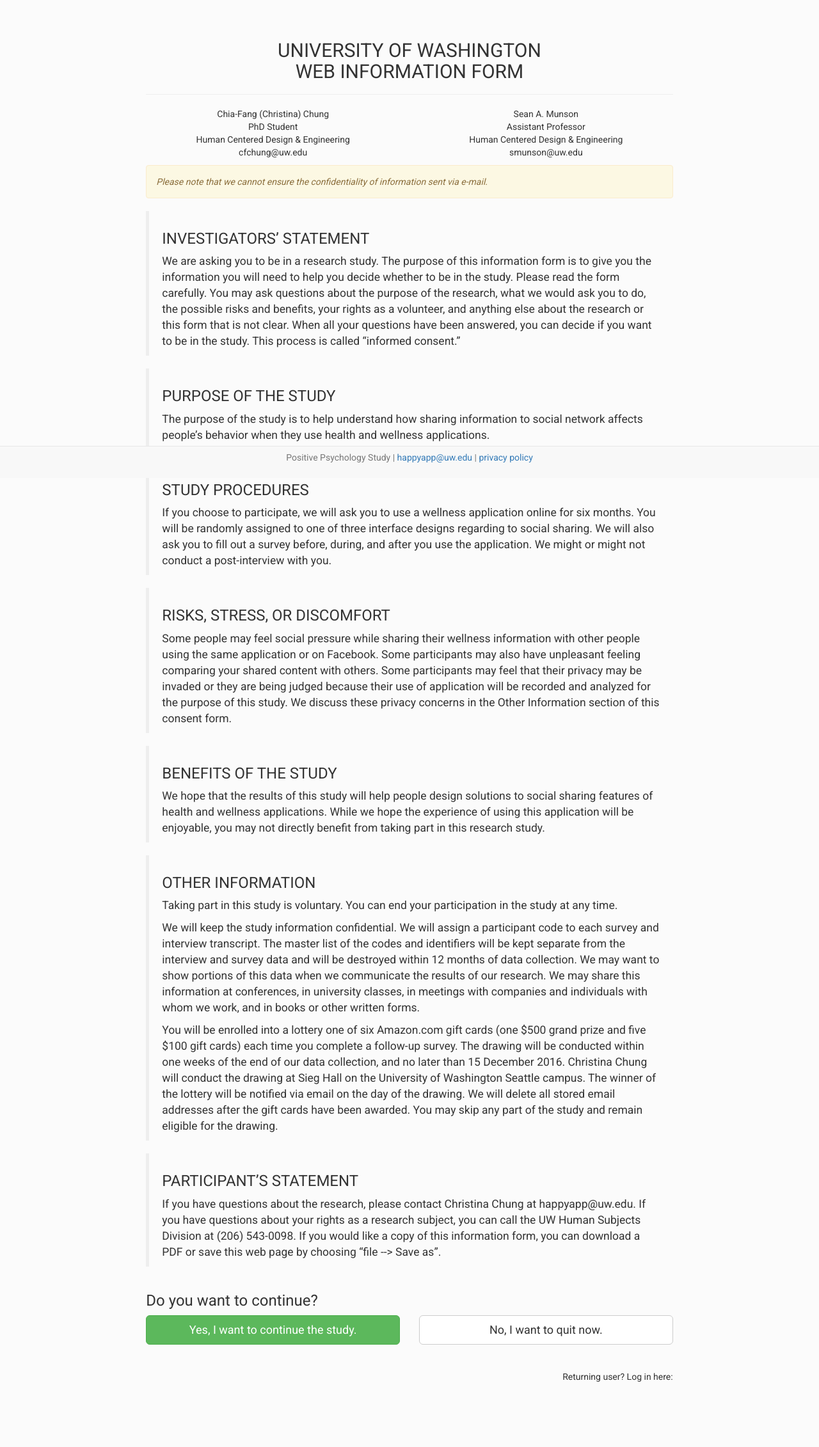
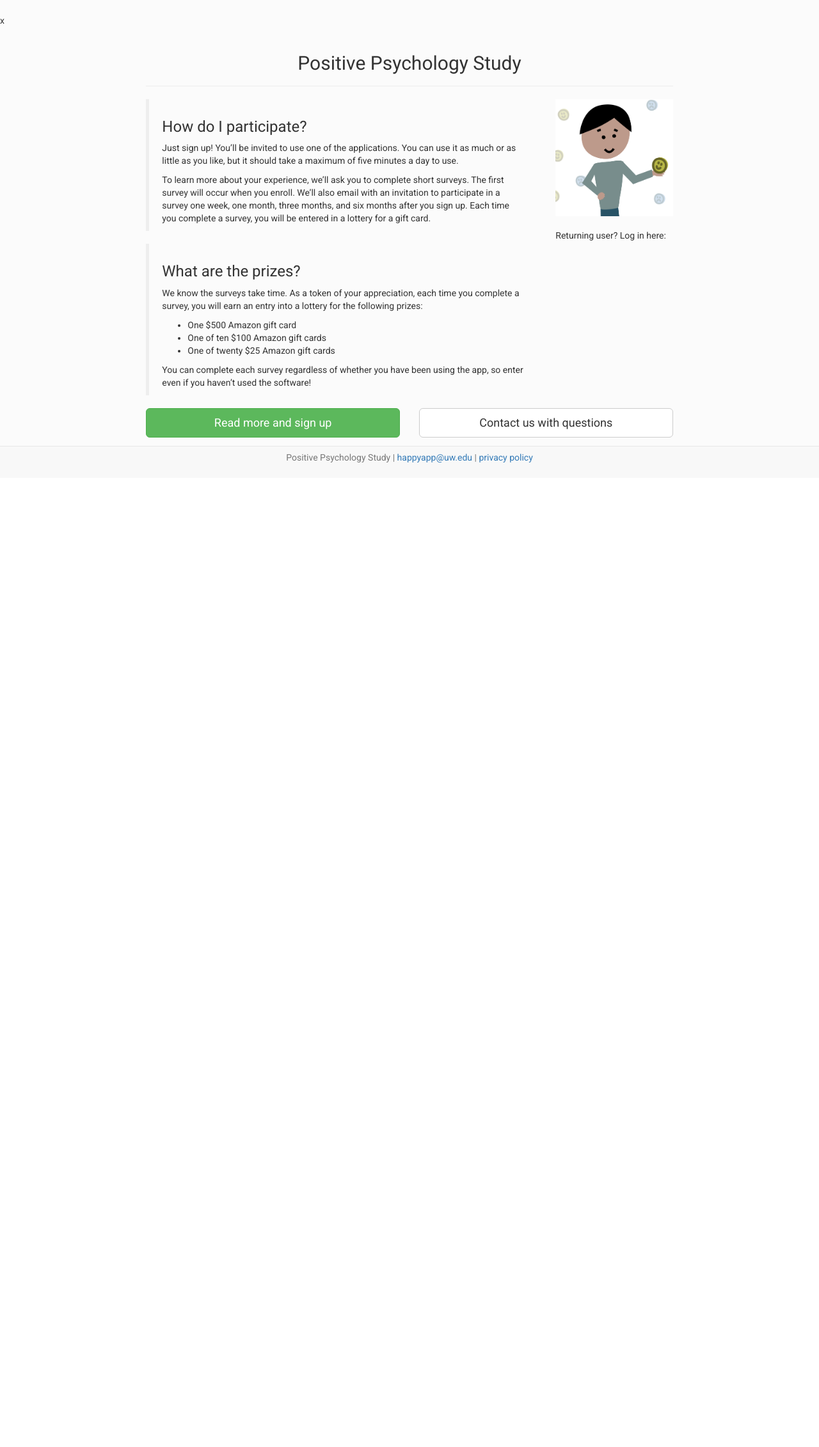
Before and after one commit to sweetflute/tgt-dev, a Python web app: template myapp/templates/intro.html in a window 1280 px wide. Shown: the part 53-2315 px from the top of the page at 64% size. After the commit the page ends 777 px from the top, so only its background shows below. Run offline with Jinja, Linux system fonts and the light colour scheme; the template is opened without the code that fills it, so the values that code supplies are empty; some libraries are stand-ins or nearby versions.

Commit message:
intro page. multiline for reason

```diff
--- a/myapp/models.py
+++ b/myapp/models.py
@@ -296,8 +296,8 @@ class Survey(db.Model):
 # model for each good thing
 # TODO: update to work with images
 class GoodThing(db.Model):
-    good_thing = db.StringProperty(required=True,  multiline=True)
-    reason = db.StringProperty(default=None)
+    good_thing = db.StringProperty(required=True, multiline=True)
+    reason = db.StringProperty(default=None, multiline=True)
     created = db.DateTimeProperty(auto_now_add=True)
     created_origin = db.DateTimeProperty(auto_now_add=True)
     user = db.ReferenceProperty(User,required=True)
--- a/myapp/templates/intro.html
+++ b/myapp/templates/intro.html
@@ -1,4 +1,4 @@
-{% extends "base.html" %}
+x{% extends "base.html" %}
 {% block head %}
 <script src='/static/js/intro.js'></script>
 {% endblock %}
@@ -10,7 +10,60 @@
 {% endblock %}
 {% block body %}
 
-<div class="container-fluid">
+<div class="container-fluid" id="short-info">
+    <div class="row">
+        <div class="col-sm-8 col-sm-offset-2">
+            <div class="row">
+                <div class="col-sm-12">
+                    <div class="page-header">
+                        <h2 class="text-center">Positive Psychology Study</h2>
+                    </div>
+                </div>
+            </div>
+            <div class="row">
+                <div class="col-sm-12">
+                    <div class="row">
+                        <div class="col-sm-9">
+                            <blockquote>
+                                <h3>How do I participate?</h3>
+                                <p>Just sign up! You’ll be invited to use one of the applications. You can use it as much or as little as you like, but it should take a maximum of five minutes a day to use. </p>
+                                <p>To learn more about your experience, we’ll ask you to complete short surveys. The first survey will occur when you enroll. We’ll also email with an invitation to participate in a survey one week, one month, three months, and six months after you sign up. Each time you complete a survey, you will be entered in a lottery for a gift card.</p>
+                            </blockquote>
+                            <blockquote>
+                                <h3>What are the prizes?</h3>
+                                <p>We know the surveys take time. As a token of your appreciation, each time you complete a survey, you will earn an entry into a lottery for the following prizes:
+                                    <ul>
+                                        <li>One $500 Amazon gift card</li>
+                                        <li>One of ten $100 Amazon gift cards</li>
+                                        <li>One of twenty $25 Amazon gift cards</li>
+                                    </ul></p>
+                                <p>You can complete each survey regardless of whether you have been using the app, so enter even if you haven’t used the software! </p>
+                            </blockquote>
+                        </div>
+                        <div class="col-sm-3">
+                            <img src="/static/slides/intro.png" style="width:100%"/>
+                            <br/>
+                            <br/>
+                            <p class="text-left">
+                                Returning user? Log in here:
+                                <fb:login-button autologoutlink="true" data-size= "large" scope="publish_actions, user_friends"></fb:login-button>
+                            </p>
+                        </div>
+                    </div>
+                </div>
+            </div>
+            <div class="row" id="enroll-form">
+                <div class="col-sm-6">
+                    <button id="read-web-btn" type="button" class="btn btn-success btn-lg btn-block">Read more and sign up</button>
+                </div>
+                <div class="col-sm-6">
+                    <a href="mailto:happyapp@uw.edu"><button type="button" class="btn btn-default btn-lg btn-block">Contact us with questions</button></a>
+                </div>
+            </div>
+        </div>
+    </div>
+</div>
+<div class="container-fluid" id="web-info" style="display:none;">
     <div class="row">
         <div class="col-sm-8 col-sm-offset-2">
             <div class="row">
--- a/myapp/templates/private_main.html
+++ b/myapp/templates/private_main.html
@@ -165,7 +165,7 @@
                                 </label>
                               </div>
                               <div class="col-md-3 col-md-offset-7 col-sm-3 col-sm-offset-7 col-xs-12">
-                                <input type="button" class="btn btn-default btn-block" id="submit_good_thing" value="Post" required="required" disabled></input>
+                                <input type="button" class="btn btn-default btn-block" id="submit_good_thing" value="Post" required="required" disabled data-toggle="tooltip" data-placement="bottom" title="This will not post to your Facebook Wall."></input>
                                 <!-- <input type="button" class="btn btn-default btn-block" id="posting" value="Posting ..."></input> -->
                               </div>
                             </div>
--- a/static/css/local_styles.css
+++ b/static/css/local_styles.css
@@ -13,6 +13,9 @@ div.post {
   display: inline-block;
 }
 
+#short-info blockquote{
+  font-size: 14px;
+}
 #status {
   color: #999 !important;
   /*margin-bottom:10px;*/
--- a/static/js/intro.js
+++ b/static/js/intro.js
@@ -2,7 +2,15 @@
 $(document).ready(function(){
 
 
-
+    if(window.location.hash) {
+        // console.log("hash");
+        var hash = window.location.hash.substring(1);
+        // console.log(hash);
+        if(hash =="web-info"){
+            $('#short-info').css('display', 'none');
+            $('#web-info').css('display','block');
+        }
+    }
 
     $('[data-toggle="tooltip"]').tooltip();
     // $.validate();
@@ -14,6 +22,11 @@ $(document).ready(function(){
     $("#yes-btn").click(function() {
         $('#enroll-form').css('display', 'none');
         $('#email-form').css('display','block');
+    });
+
+    $("#read-web-btn").click(function() {
+        $('#short-info').css('display', 'none');
+        $('#web-info').css('display','block');
     });
 
     $("#exit-btn").click(function() {
--- a/static/templates/private_good_thing_tpl.html
+++ b/static/templates/private_good_thing_tpl.html
@@ -12,9 +12,9 @@
                 <div class="media-body">
                     <div id="name">
                         <h4 class="media-heading"><a href='#' id='profile_link' data-id={{user_id}}>{{display_name}}</a></h4>
-                    </div>
-                    <div id="status">
-                        <span class="local-time" data-name="{{cursor}}" data-url="{{upload_url}}">{{created}}</span>
+                        <div id="status">
+                            <span class="local-time" data-name="{{cursor}}" data-url="{{upload_url}}">{{created}}</span>
+                        </div>
                     </div>
                     <div id="content">
                         {{#img_url}}<p><img src="{{img_url}}"/></p>{{/img_url}}
```
Also changed, not shown: static/js/scripts.js (+6 -3 lines), static/templates/memory_good_thing_tpl.html (+4 -3 lines), static/slides/intro.png (added).
